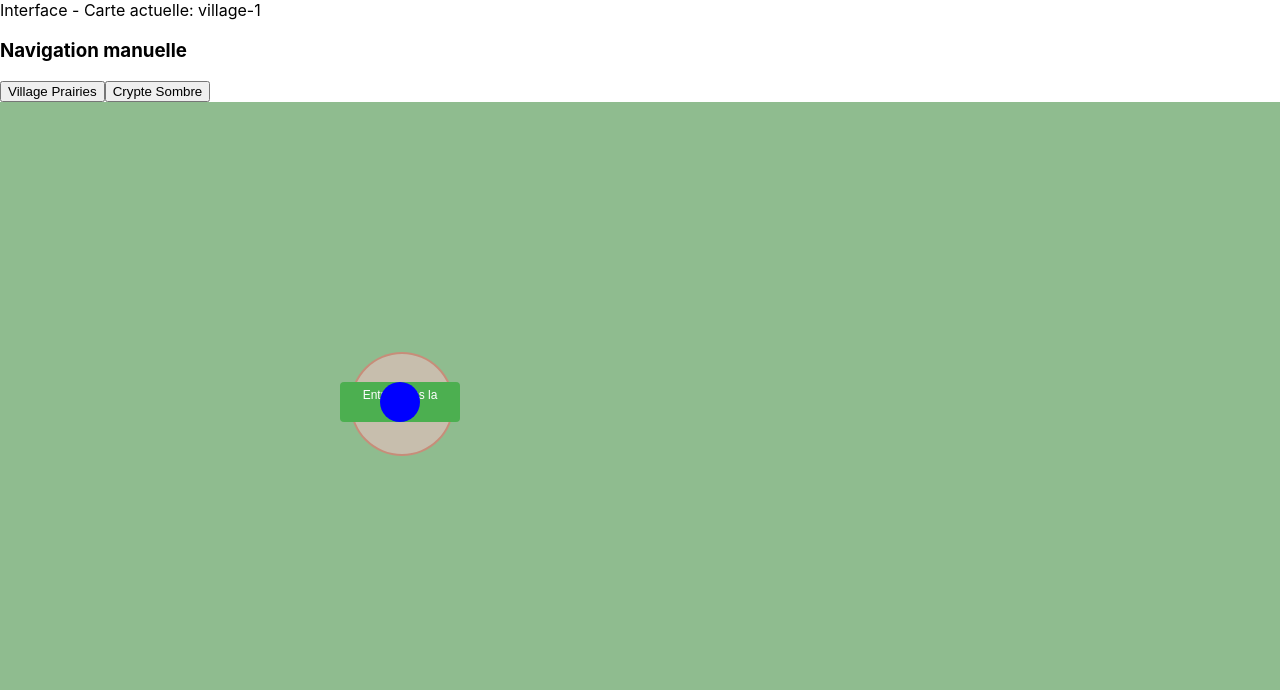
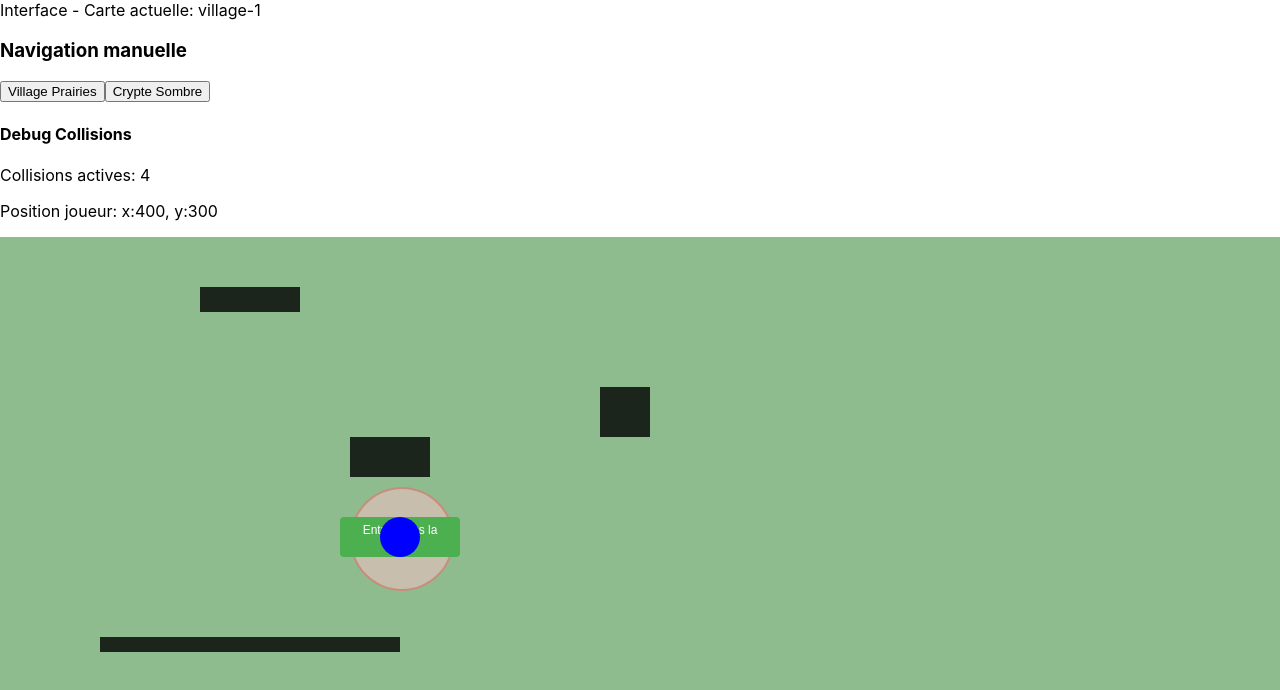
Before and after one commit to RayanDaouk/webGame, a React (Create React App) app: page / in a window 1280 px wide. Shown: the top 690 px of the page. Built offline with nearby package versions, Linux system fonts and the light colour scheme.

Commit message:
basic collision system

```diff
--- a/src/App.tsx
+++ b/src/App.tsx
@@ -1,18 +1,60 @@
-import React, { useRef, useState, useCallback  } from 'react';
+import React, { useRef, useState, useCallback, useEffect } from 'react';
 import PlayerToken from './components/playerToken/playerToken';
 import CurrentMap from './components/currentmap/currentMap';
 import PlayerVision from './components/playerVision/playerVision';
 import CameraFollower from './components/cameraFollower/cameraFollower';
+import Collision from './components/collision/collision';
+import { useCollision } from './hooks/useCollision'; // Import du hook
 import { Position } from './types/position';
+import { CollisionBox } from './types/map';
+import { loadMap } from './data/mapRegistry';
 
 function App() {
-  const [tokenPosition, setTokenPosition] = useState({ x: 400, y: 300 }); //db
-  const [currentMapId, setCurrentMapId] = useState('village-1'); //db
-  const [cameraPosition, setCameraPosition] = useState({ x: 0, y: 0 }); // Shared with playerToken
+  const [tokenPosition, setTokenPosition] = useState({ x: 400, y: 300 });
+  const [currentMapId, setCurrentMapId] = useState('village-1');
+  const [cameraPosition, setCameraPosition] = useState({ x: 0, y: 0 });
   const [playerVisionScope, setPlayerVisionScope] = useState<number>(0);
+  const [currentMapCollisions, setCurrentMapCollisions] = useState<CollisionBox[]>([]);
 
   const playerRef = useRef<HTMLDivElement | null>(null);
   const mapRef = useRef<HTMLDivElement | null>(null);
+
+  // Configuration du hook de collision
+  const collision = useCollision({
+    playerSize: { width: 40, height: 40 }, // Taille exacte du token (40x40 d'après le CSS)
+    collisionBoxes: currentMapCollisions,
+    isPlayerCentered: true // IMPORTANT : true car transform: translate(-50%, -50%)
+  });
+
+  // Charger les collisions de la carte actuelle
+  useEffect(() => {
+    const loadMapCollisions = async () => {
+      try {
+        const mapData = await loadMap(currentMapId);
+        setCurrentMapCollisions(mapData.collisions || []);
+      } catch (error) {
+        console.error('Erreur lors du chargement des collisions:', error);
+        setCurrentMapCollisions([]);
+      }
+    };
+
+    loadMapCollisions();
+  }, [currentMapId]);
+
+  // Initialiser la position de référence dans le hook de collision
+  useEffect(() => {
+    collision.updatePreviousPosition(tokenPosition);
+  }, [collision, tokenPosition]);
+
+  // Gestionnaire de position du joueur avec validation via le hook
+  const handlePlayerPositionChange = useCallback((newPosition: Position) => {
+    // Utiliser le hook de collision pour valider la position
+    const validatedPosition = collision.validatePosition(newPosition);
+    setTokenPosition(validatedPosition);
+
+    // Mettre à jour la position de référence dans le hook
+    collision.updatePreviousPosition(validatedPosition);
+  }, [collision]);
 
   const handleMapChange = (newMapId: string) => {
     setCurrentMapId(newMapId);
@@ -23,7 +65,11 @@ function App() {
     spawnPosition: { x: number; y: number }
   ) => {
     setCurrentMapId(targetMapId);
-    setTokenPosition(spawnPosition);
+
+    // Valider la position de spawn avec les collisions
+    const validatedSpawnPosition = collision.validatePosition(spawnPosition);
+    setTokenPosition(validatedSpawnPosition);
+    collision.updatePreviousPosition(validatedSpawnPosition);
   };
 
   // Get camera pos
@@ -44,12 +90,17 @@ function App() {
             Crypte Sombre
           </button>
         </div>
+        <div>
+          <h4>Debug Collisions</h4>
+          <p>Collisions actives: {currentMapCollisions.length}</p>
+          <p>Position joueur: x:{Math.round(tokenPosition.x)}, y:{Math.round(tokenPosition.y)}</p>
+        </div>
       </div>
       <CameraFollower
         playerPosition={tokenPosition}
         mapRef={mapRef}
         smoothing={0.1}
-        onCameraPositionChange={handleCameraPositionChange} // Up current new camera pos
+        onCameraPositionChange={handleCameraPositionChange}
       />
       <CurrentMap
         mapRef={mapRef}
@@ -57,14 +108,20 @@ function App() {
         getPlayerVisionScope={playerVisionScope}
         playerPosition={tokenPosition}
         onMapChange={handleMapChange}
-        onPortalClick={handlePortalClick} // <-- Portals transmitions
+        onPortalClick={handlePortalClick}
       >
         <PlayerToken
-          givenChangedPos={setTokenPosition}
+          givenChangedPos={handlePlayerPositionChange}
           position={tokenPosition}
-          cameraPosition={cameraPosition} // get current new camera pos
+          cameraPosition={cameraPosition}
         />
         <PlayerVision tokenPosition={tokenPosition} givenVisionSize={setPlayerVisionScope} />
+        <Collision
+          mapRef={mapRef}
+          currentMapId={currentMapId}
+          playerPosition={tokenPosition}
+          collisionBoxes={currentMapCollisions}
+        />
       </CurrentMap>
     </div>
   );
--- /dev/null
+++ b/src/components/collision/collision.module.scss
@@ -0,0 +1,9 @@
+.collision {
+  width: 100px;
+  height: 25px;
+  background-color: black;
+  opacity: .8;
+  position: absolute;
+  top: 50px;
+  left: 200px;
+}
--- /dev/null
+++ b/src/components/collision/collision.tsx
@@ -0,0 +1,41 @@
+import React, { RefObject } from "react";
+import { Position } from "../../types/position";
+import style from './collision.module.scss';
+
+interface CollisionBox {
+  id: string;
+  x: number;
+  y: number;
+  width: number;
+  height: number;
+}
+
+interface CollisionProps {
+  mapRef: RefObject<HTMLDivElement | null>;
+  currentMapId: string;
+  playerPosition: Position;
+  collisionBoxes: CollisionBox[];
+}
+
+const Collision = ({ mapRef, currentMapId, playerPosition, collisionBoxes }: CollisionProps) => {
+  return (
+    <div className="collision-container">
+      {/* Rendu visuel des boîtes de collision */}
+      {collisionBoxes.map((box) => (
+        <div
+          key={box.id}
+          className={style.collision}
+          style={{
+            left: `${box.x}px`,
+            top: `${box.y}px`,
+            width: `${box.width}px`,
+            height: `${box.height}px`,
+            position: 'absolute',
+          }}
+        />
+      ))}
+    </div>
+  );
+};
+
+export default Collision;
--- a/src/data/maps/dungeons/dungeon1.ts
+++ b/src/data/maps/dungeons/dungeon1.ts
@@ -16,6 +16,48 @@ export const dungeon1: MapData = {
       spawnPosition: { x: 400, y: 300 },
     },
   ],
+  collisions: [
+    {
+      id: 'dungeon-wall-north',
+      x: 100,
+      y: 100,
+      width: 200,
+      height: 30,
+      type: 'wall'
+    },
+    {
+      id: 'dungeon-wall-east',
+      x: 500,
+      y: 150,
+      width: 30,
+      height: 150,
+      type: 'wall'
+    },
+    {
+      id: 'dungeon-pillar-1',
+      x: 300,
+      y: 400,
+      width: 40,
+      height: 40,
+      type: 'obstacle'
+    },
+    {
+      id: 'dungeon-pillar-2',
+      x: 450,
+      y: 400,
+      width: 40,
+      height: 40,
+      type: 'obstacle'
+    },
+    {
+      id: 'dungeon-altar',
+      x: 250,
+      y: 600,
+      width: 120,
+      height: 80,
+      type: 'obstacle'
+    }
+  ]
 };
 
 export default dungeon1;
--- a/src/data/maps/villages/village1.ts
+++ b/src/data/maps/villages/village1.ts
@@ -22,6 +22,40 @@ export const village1: MapData = {
       }, // Position where player spawn on targetMapId
     },
   ],
+  collisions: [
+    {
+      id: 'village-house-1',
+      x: 200,
+      y: 50,
+      width: 100,
+      height: 25,
+      type: 'wall'
+    },
+    {
+      id: 'village-well',
+      x: 350,
+      y: 200,
+      width: 80,
+      height: 40,
+      type: 'obstacle'
+    },
+    {
+      id: 'village-fence',
+      x: 100,
+      y: 400,
+      width: 300,
+      height: 15,
+      type: 'barrier'
+    },
+    {
+      id: 'village-tree-1',
+      x: 600,
+      y: 150,
+      width: 50,
+      height: 50,
+      type: 'obstacle'
+    }
+  ]
 };
 
 export default village1;
--- /dev/null
+++ b/src/hooks/useCollision.ts
@@ -0,0 +1,98 @@
+import { useRef, useCallback } from 'react';
+import { Position } from '../types/position';
+
+interface CollisionBox {
+  id: string;
+  x: number;
+  y: number;
+  width: number;
+  height: number;
+}
+
+interface CollisionConfig {
+  playerSize: { width: number; height: number };
+  collisionBoxes: CollisionBox[];
+  // Nouveau paramètre pour indiquer si le token est centré
+  isPlayerCentered?: boolean;
+}
+
+export const useCollision = (config: CollisionConfig) => {
+  const { playerSize, collisionBoxes, isPlayerCentered = false } = config;
+  const previousPosition = useRef<Position>({ x: 0, y: 0 });
+
+  // Fonction pour détecter la collision entre le joueur et une boîte
+  const checkCollision = useCallback((playerPos: Position, collisionBox: CollisionBox): boolean => {
+    let playerLeft: number;
+    let playerTop: number;
+
+    if (isPlayerCentered) {
+      // Si le token est centré, ajuster la position
+      playerLeft = playerPos.x - playerSize.width / 2;
+      playerTop = playerPos.y - playerSize.height / 2;
+    } else {
+      // Si la position correspond au coin supérieur gauche
+      playerLeft = playerPos.x;
+      playerTop = playerPos.y;
+    }
+
+    const playerRight = playerLeft + playerSize.width;
+    const playerBottom = playerTop + playerSize.height;
+
+    const boxLeft = collisionBox.x;
+    const boxRight = collisionBox.x + collisionBox.width;
+    const boxTop = collisionBox.y;
+    const boxBottom = collisionBox.y + collisionBox.height;
+
+    // Détection de collision AABB
+    return (
+      playerLeft < boxRight &&
+      playerRight > boxLeft &&
+      playerTop < boxBottom &&
+      playerBottom > boxTop
+    );
+  }, [playerSize, isPlayerCentered]);
+
+  // Fonction pour vérifier la collision avec toutes les boîtes
+  const checkAllCollisions = useCallback((playerPos: Position): boolean => {
+    return collisionBoxes.some(box => checkCollision(playerPos, box));
+  }, [collisionBoxes, checkCollision]);
+
+  // Fonction principale pour valider une position
+  const validatePosition = useCallback((newPos: Position): Position => {
+    if (!checkAllCollisions(newPos)) {
+      previousPosition.current = newPos;
+      return newPos; // Pas de collision, position valide
+    }
+
+    // En cas de collision, on essaie de "glisser" le long des bords
+    const prevPos = previousPosition.current;
+
+    // Essayer de bouger seulement en X (garder Y précédent)
+    const posWithOldY = { x: newPos.x, y: prevPos.y };
+    if (!checkAllCollisions(posWithOldY)) {
+      previousPosition.current = posWithOldY;
+      return posWithOldY;
+    }
+
+    // Essayer de bouger seulement en Y (garder X précédent)
+    const posWithOldX = { x: prevPos.x, y: newPos.y };
+    if (!checkAllCollisions(posWithOldX)) {
+      previousPosition.current = posWithOldX;
+      return posWithOldX;
+    }
+
+    // Si aucune direction ne fonctionne, rester à la position précédente
+    return prevPos;
+  }, [checkAllCollisions]);
+
+  // Fonction pour mettre à jour la position de référence
+  const updatePreviousPosition = useCallback((position: Position) => {
+    previousPosition.current = position;
+  }, []);
+
+  return {
+    validatePosition,
+    updatePreviousPosition,
+    checkCollision: checkAllCollisions
+  };
+};
```
Also changed, not shown: src/types/map.ts (+10 -0 lines).
